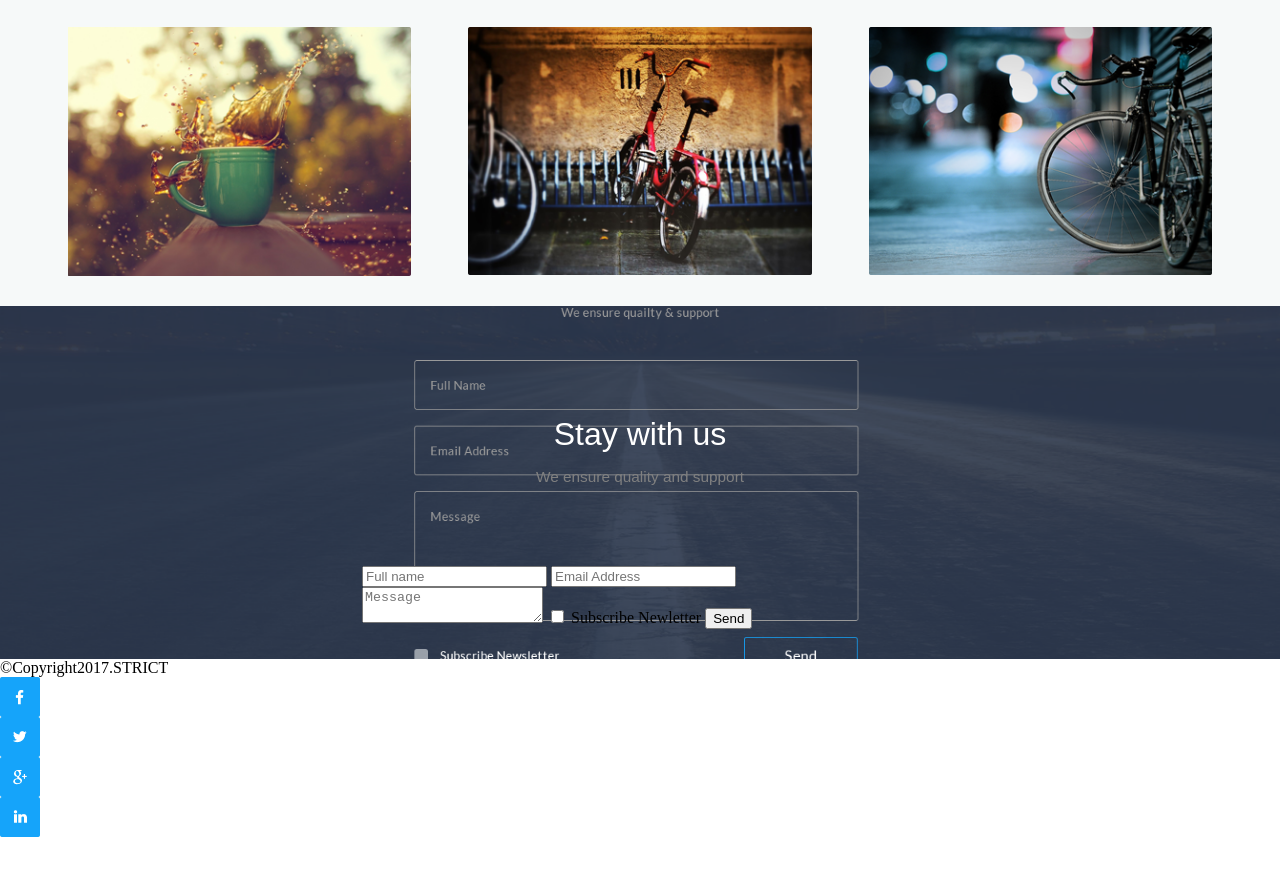
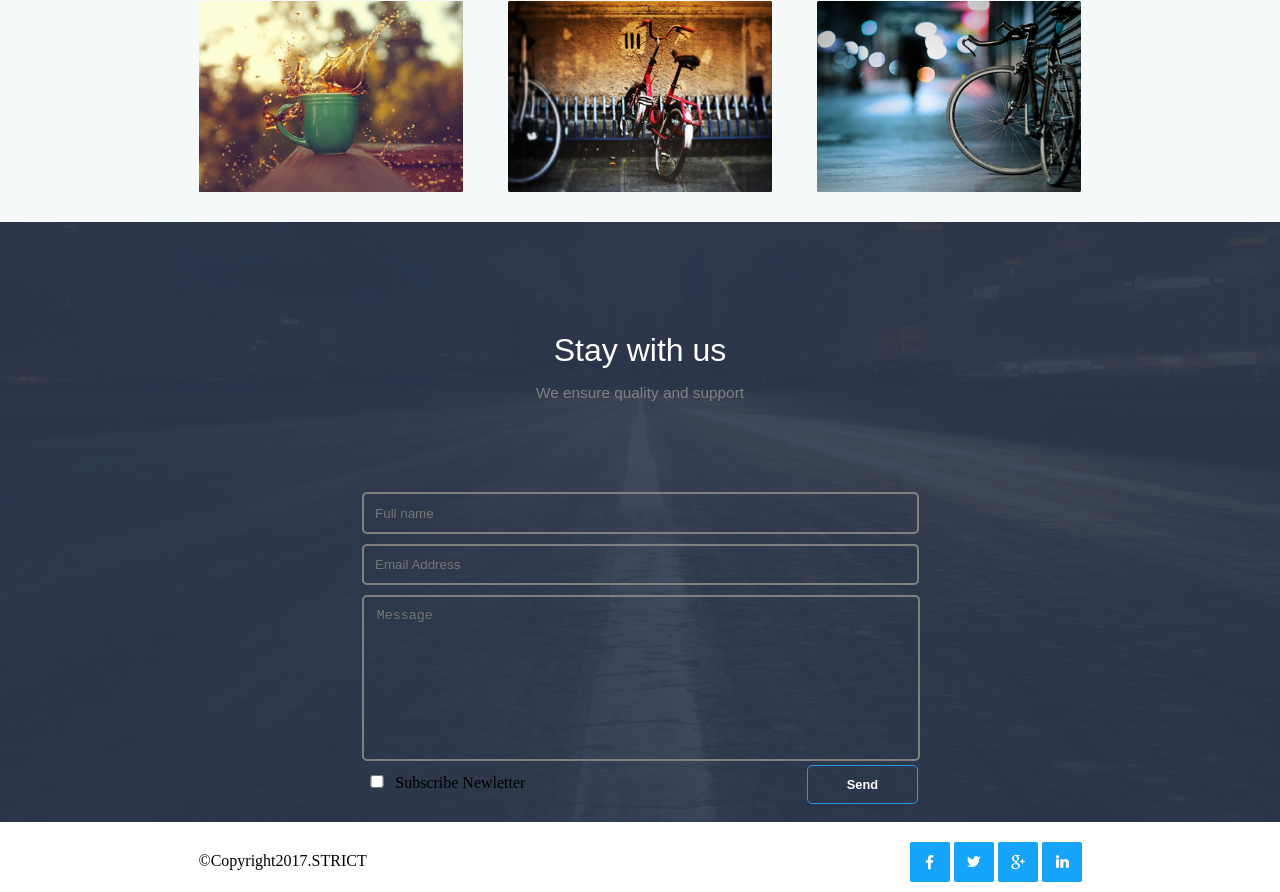
Before and after one commit to mnitishprdxn/Strict, a plain HTML site: page index.html in a window 1280 px wide. Shown: the part 1896-2788 px from the top of the page. Before the commit the page ends 2733 px from the top, so only its background shows below. Drawn offline with Linux system fonts and the light colour scheme.

Commit message:
styling till footer

```diff
--- a/assets/css/style.css
+++ b/assets/css/style.css
@@ -178,7 +178,7 @@ header {
 }
 
 .header-wrapper {
-      max-width: 1110px;
+      max-width: 883px;
     width: 98%;
     margin: 0 auto;
 }
@@ -313,7 +313,7 @@ header h1 {
 }
 
 .info-div-wrapper {
-  max-width: 1170px;
+  max-width: 883px;
   margin: 0 auto;
 }
 
@@ -360,7 +360,7 @@ font-size: 1.2vw;
 }
 
 .showcase-imgs-div {
-      max-width: 1144px;
+      max-width: 883px;
     width: 98%;
     margin: 0 auto;
         display: flex;
@@ -412,6 +412,80 @@ font-size: 1.2vw;
 }
 
 .stay-with-us {
-  background: url(../images/Strict_24.png) no-repeat center center;
+  background: url(../images/form-background.png) no-repeat center center;
   background-size: cover;
 }
+
+.stay-with-us .stay-with-us-wrapper form {
+  width: 100%;
+}
+
+.stay-with-us form input {
+  width: 95.5%;
+  padding: 2%;
+  background: transparent;
+    border: none;
+    border-radius: 5px;
+    border: 2px solid grey;
+    margin-top: 10px;
+}
+
+.stay-with-us form textarea {
+  width: 95%;
+    resize: none;
+    padding: 2% 2.3%;
+    height: 140px;
+      background: transparent;
+    border: none;
+    border-radius: 5px;
+    border: 2px solid grey;
+    }
+
+
+ .stay-with-us form .checkbox {
+  width: 4%;
+
+}
+
+.stay-with-us form button {
+    padding: 2% 7%;
+    font-size: 1vw;
+    background: trs;
+    background: transparent;
+    border: none;
+    border: 1px solid #259AE1;
+    border-radius: 5px;
+    color: white;
+    font-weight: bold;
+    float: right;
+}
+
+.email,
+textarea {
+  margin-top: 10px;
+}
+
+.footer-wrapper {
+  max-width: 883px;
+  width: 98%;
+  margin: 0 auto;
+}
+
+footer ul {
+  list-style: none;
+  float: right;
+  padding-bottom: 10px;
+}
+
+footer ul li {
+  display: inline-block;
+}
+
+footer {
+  padding: 20px;
+}
+
+.footer-wrapper span {
+  padding-top: 10px;
+    display: inline-block;
+}
```
